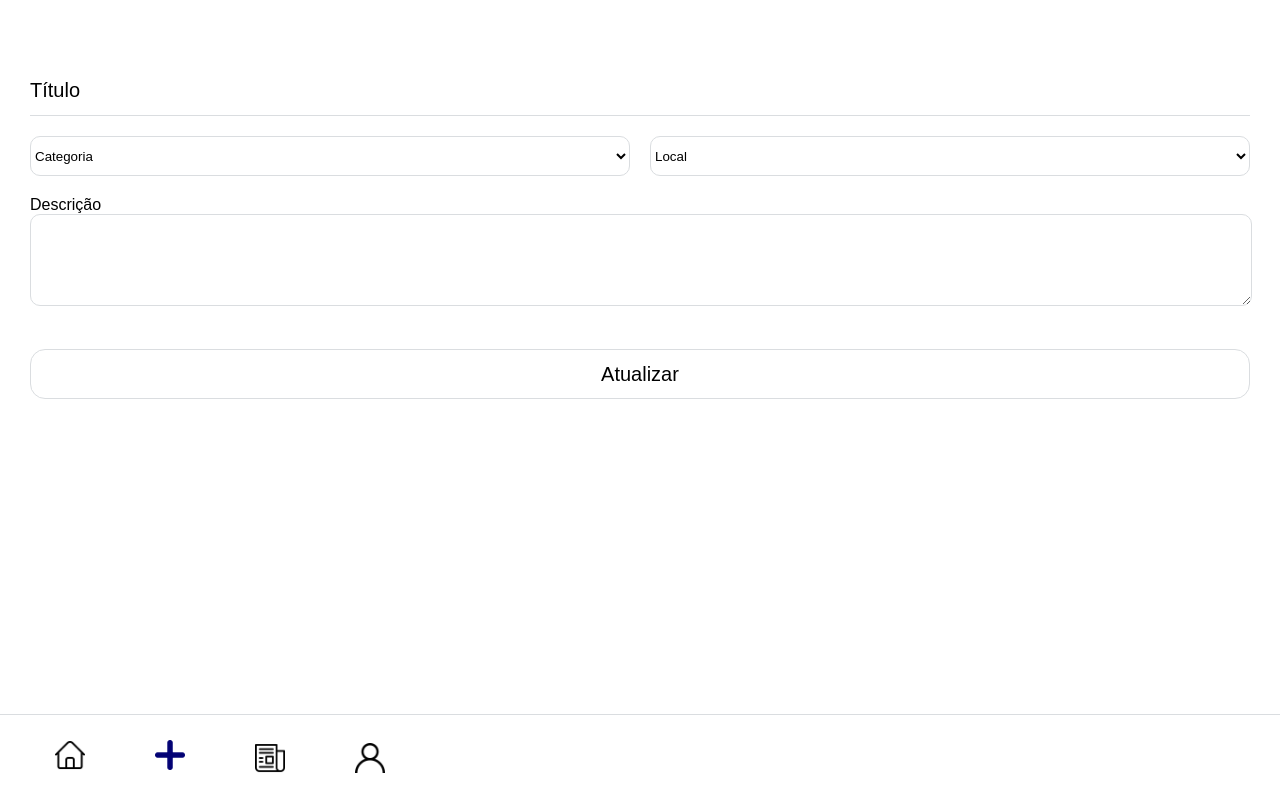
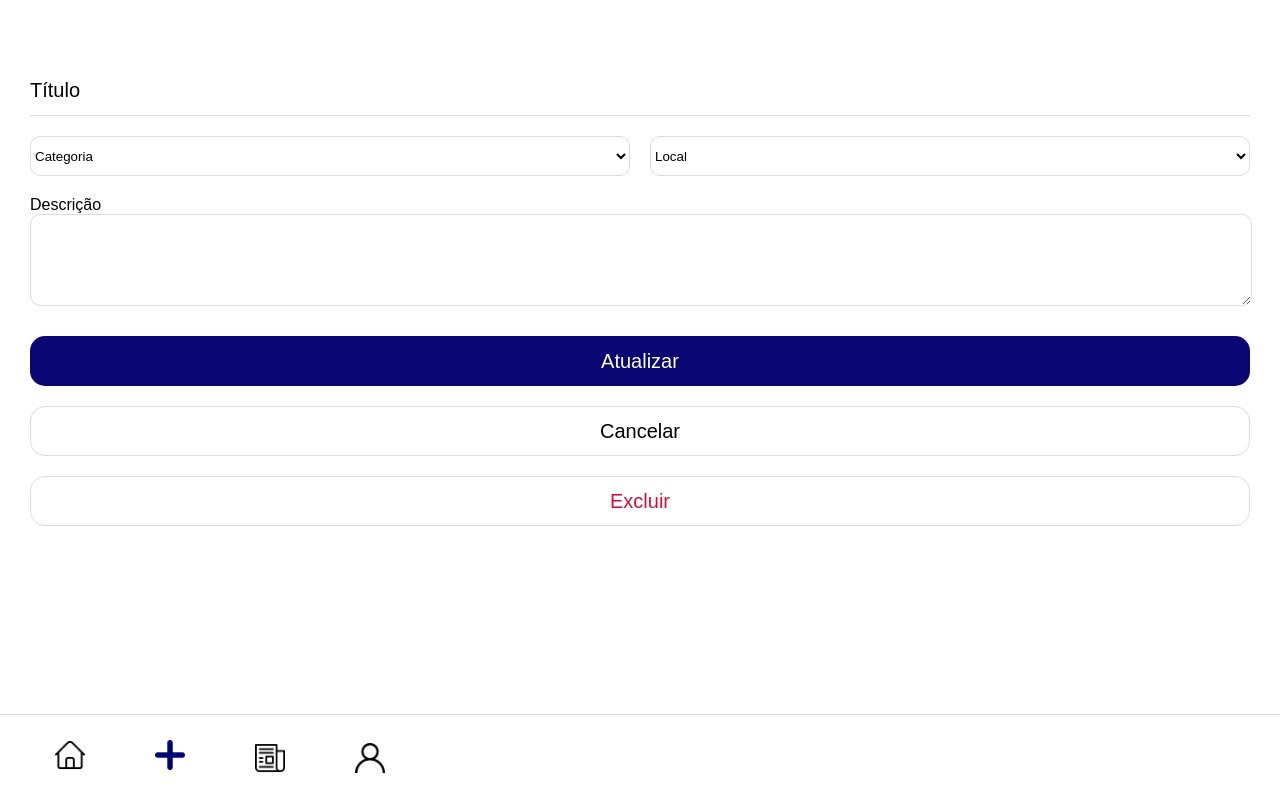
Before and after one commit to fga-eps-mds/2020.1-VC_Usuario-FrontEnd, a Vue app: page /editarPostagem in a window 1280 px wide. Built offline with nearby package versions, Linux system fonts and the light colour scheme; no server answers.

Commit message:
#166 Criando botão Cancelar e Excluir | Aprimorando style da divBotoes - EditarPostagem

```diff
--- a/src/views/EditarPostagem.vue
+++ b/src/views/EditarPostagem.vue
@@ -43,6 +43,8 @@
 
             <div class="divBotoes">
                 <button type="submit">Atualizar</button>
+                <button>Cancelar</button>
+                <button>Excluir</button>
             </div>
         </form>
     </section>
@@ -202,18 +204,41 @@ export default {
         & button{
             height: 50px;
             width: 100%;
-            margin-top: 13px;
-
+            margin-bottom: 20px;
 
             cursor: pointer;
             font-size: 20px;
             border-radius: 15px;
-            background-color: $colorBranca;
+        }
+
+        & button:first-child{
+            border: none;
+            background-color: $colorAzul;
+            color: #ffffff;
+        }
+
+        & button:first-child:hover{
+            background-color:$colorAzulEscuro;
+        }
+
+        & button:nth-child(even){
+            background-color: #ffffff;
             border: 1px solid $colorCinza;
         }
 
-        & button:hover{
+        & button:nth-child(even):hover{
             background-color:$colorCinza;
+        }
+
+        & button:last-child{
+            color: $colorVermelho;
+            background-color: #ffffff;
+            border: 1px solid $colorCinza;
+        }
+
+        & button:last-child:hover{
+            color: #ffffff;
+            background-color: $colorVermelho;
         }
     }
 </style>
```
